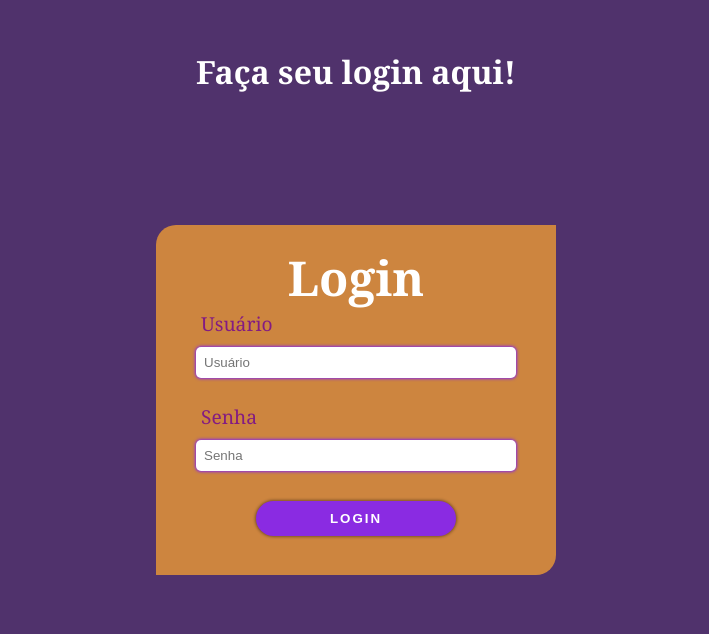
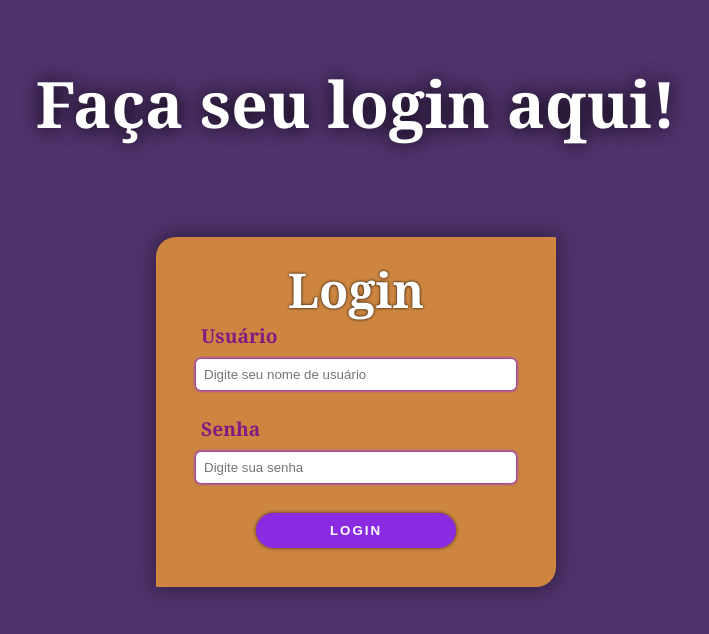
Before and after one commit to davisouza1/login-altenativo, a plain HTML site: page index.html in a window 1280 px wide. Shown: the whole page, without its empty margins (284-993 px from the left). Drawn offline with Linux system fonts and the light colour scheme.

Commit message:
css-adjt

```diff
--- a/estilos/style.css
+++ b/estilos/style.css
@@ -8,25 +8,29 @@
 body{
     font-family: Cambria, Cochin, Georgia, Times, 'Times New Roman', serif;
     height: 100vh;
+    width: 100vw;
     background-color: rgb(80, 50, 108);
-    position: relative;
-    min-width: 320px;
+}
+
+main{
+    display: flex;
+    flex-direction: column;
+    justify-content: center;
+    align-items: center;
 }
 
 main > h1{
+    font-size: 4em;
     color: white;
     text-align: center;
-    padding: 50px;
-
+    text-shadow: 0px 0px 20px black;
+    margin: 60px;
 }
 
 .card{
-    position: absolute;
     height: 350px;
     width: 400px;
-    top: 50%;
-    left: 50%;
-    transform: translate(-50%, -50%) ;
+    margin-top: 30px;
     background-color: peru;
     color: white;
     border-radius: 20px 0px;
@@ -34,9 +38,11 @@ main > h1{
     flex-direction: column;
     justify-content: center;
     align-items: center;
+    box-shadow: 0px 0px 20px 3px rgba(0, 0, 0, 0.358);
 }
 
 .card > h1{
+    text-shadow: 0px 0px 3px black;
     font-size: 300%;
     color: white;
     height: 50px;
@@ -47,6 +53,7 @@ main > h1{
     display: flex;
     flex-direction: column;
     padding: 10px;
+    font-weight: bold;
 }
 
 label{
--- a/index.html
+++ b/index.html
@@ -14,11 +14,11 @@
             <h1>Login</h1>
             <section class="campo-texto">
                 <label for="usuario">Usuário</label>
-                <input type="text" name="usuario" placeholder="Usuário">
+                <input type="text" name="usuario" placeholder="Digite seu nome de usuário">
             </section>
             <section class="campo-texto">
                 <label for="senha">Senha</label>
-                <input type="password" name="senha" placeholder="Senha">
+                <input type="password" name="senha" placeholder="Digite sua senha">
             </section>
             <button>Login</button>
         </section>
```
